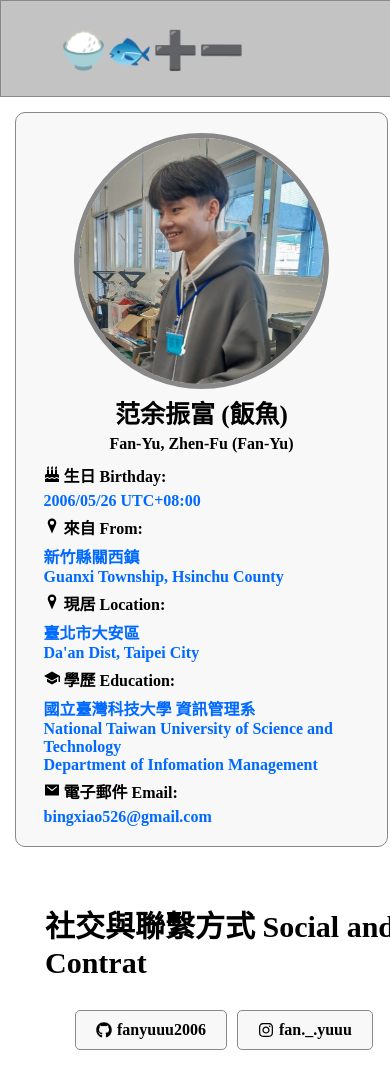
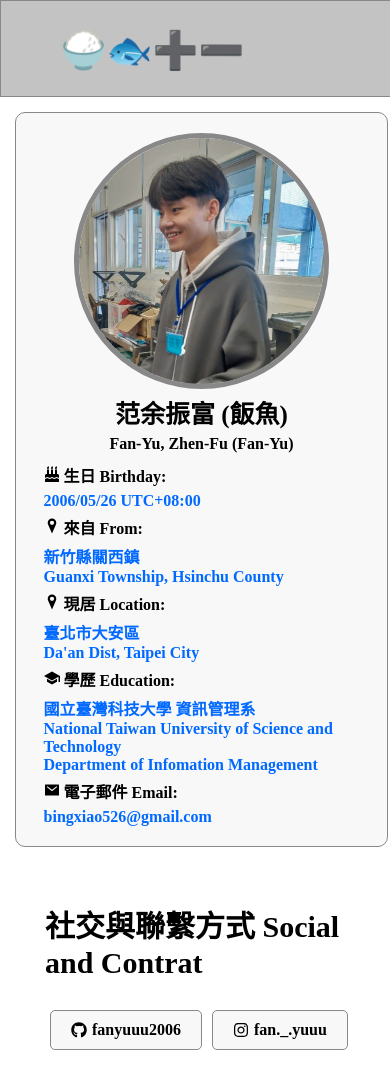
Before and after one commit to fanyuuu2006/fanyu-web, a Next.js app in the folder frontend/: page / in a window 390 px wide. Shown: the top 1088 px of the page. Built offline with nearby package versions, Linux system fonts and the light colour scheme.

Commit message:
feat: ContactLink 內邊距 RWD

```diff
--- a/frontend/src/styles/Index/ContactLink.css
+++ b/frontend/src/styles/Index/ContactLink.css
@@ -38,4 +38,9 @@
   .ContactLinkDiv-Title {
     font-size: 25px;
   }
+
+  .ContactLinkDiv {
+    margin: var(--margin-medium) 0;
+    padding: var(--padding-small) 0
+  }
 }
```
